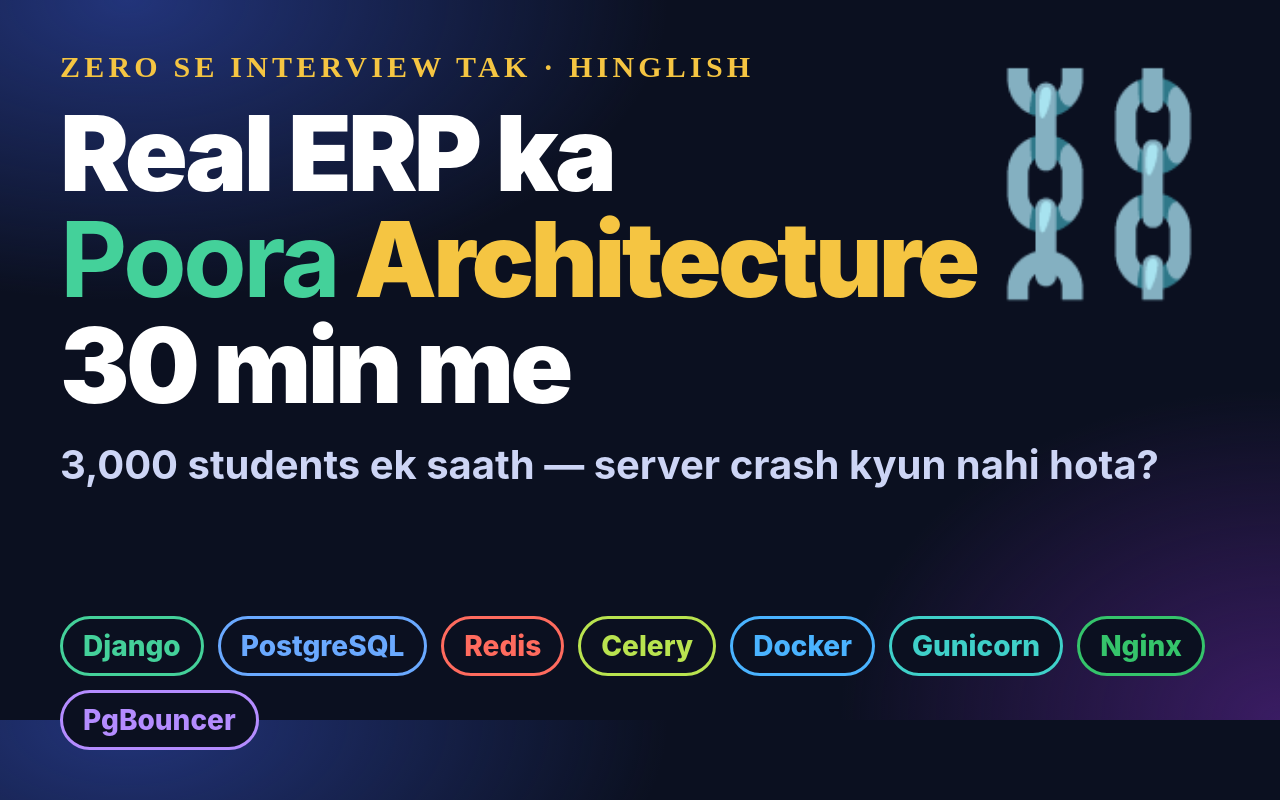
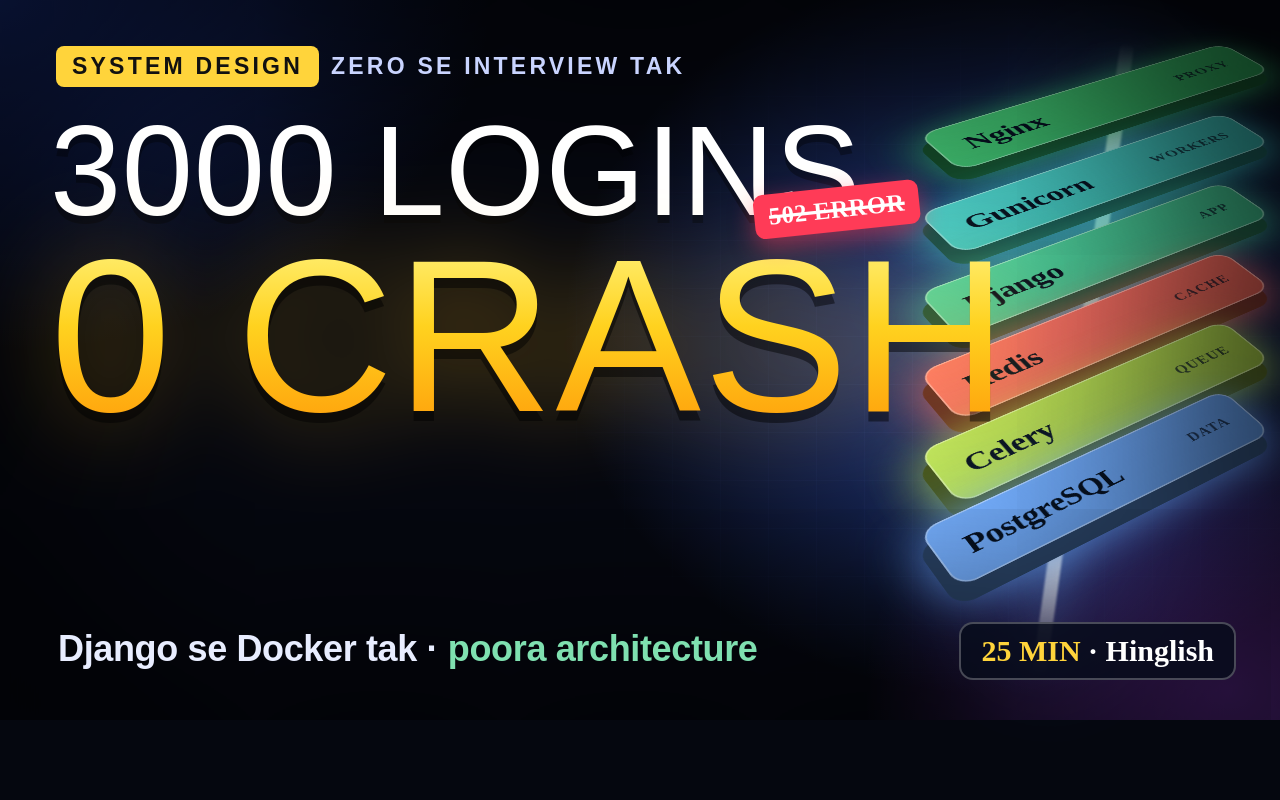
Before and after one commit to Chaudhary-IIT/architecture, a website: page video/build/thumb.html in a window 1280 px wide. Drawn offline with Linux system fonts and the light colour scheme; a web font is replaced by a local one.

Commit message:
New thumbnail
Co-Authored-By: Claude Fable 5.2 <noreply@anthropic.com>
Claude-Session: https://claude.ai/code/session_0133eXqLsSraEV1dtyTjtboL

```diff
--- a/video/build/thumb.html
+++ b/video/build/thumb.html
@@ -1,13 +1,57 @@
-<!doctype html><meta charset="utf-8"><style>
-body{margin:0;width:1280px;height:720px;overflow:hidden;font-family:Inter,sans-serif;color:#fff;background:radial-gradient(900px 500px at 10% 0%,#22347a,transparent 60%),radial-gradient(800px 600px at 100% 100%,#3a1c63,transparent 55%),#0b1020}
-.k{position:absolute;left:60px;top:50px;font:800 30px 'JetBrains Mono';letter-spacing:.14em;color:#f5c542}
-h1{position:absolute;left:60px;top:100px;margin:0;font-size:104px;line-height:1.02;font-weight:900;letter-spacing:-.035em}
-h1 b{color:#44d19a}h1 i{font-style:normal;color:#f5c542}
-.s{position:absolute;left:60px;top:440px;font-size:40px;font-weight:700;color:#cdd5f5}
-.r{position:absolute;left:60px;bottom:50px;display:flex;gap:14px;flex-wrap:wrap;width:1160px}
-.r span{font:800 28px Inter;padding:10px 20px;border-radius:99px;border:3px solid var(--c);color:var(--c);background:#0b1020}
-.e{position:absolute;right:50px;top:60px;font-size:210px;font-family:'Noto Color Emoji'}
-</style><div class="k">ZERO SE INTERVIEW TAK · HINGLISH</div>
-<h1>Real ERP ka<br><b>Poora</b> <i>Architecture</i><br>30 min me</h1>
-<div class="s">3,000 students ek saath — server crash kyun nahi hota?</div><div class="e">⛓️</div>
-<div class="r"><span style="--c:#44d19a">Django</span><span style="--c:#6aa9ff">PostgreSQL</span><span style="--c:#ff6b5e">Redis</span><span style="--c:#b9e34f">Celery</span><span style="--c:#4ab3ff">Docker</span><span style="--c:#3fd0c9">Gunicorn</span><span style="--c:#35c46b">Nginx</span><span style="--c:#b48cff">PgBouncer</span></div>
+<!doctype html><meta charset="utf-8">
+<style>
+@font-face { font-family: Anton; src: url(https://cdn.jsdelivr.net/npm/@fontsource/anton/files/anton-latin-400-normal.woff2); }
+@font-face { font-family: Sora; font-weight: 100 800; src: url(https://cdn.jsdelivr.net/npm/@fontsource-variable/sora/files/sora-latin-wght-normal.woff2); }
+* { box-sizing: border-box; margin: 0; }
+body { width: 1280px; height: 720px; overflow: hidden; background: #05070f; font-family: Sora, sans-serif; color: #fff; position: relative; }
+.bg { position: absolute; inset: 0;
+  background:
+    radial-gradient(620px 520px at 78% 46%, rgba(64, 110, 255, .55), transparent 70%),
+    radial-gradient(520px 420px at 96% 96%, rgba(170, 70, 255, .45), transparent 70%),
+    radial-gradient(700px 500px at 0% 0%, rgba(20, 40, 110, .9), transparent 70%),
+    #05070f; }
+.grid { position: absolute; inset: 0; opacity: .5;
+  background-image: linear-gradient(rgba(120, 150, 255, .10) 1px, transparent 1px), linear-gradient(90deg, rgba(120, 150, 255, .10) 1px, transparent 1px);
+  background-size: 48px 48px; mask-image: radial-gradient(700px 520px at 78% 50%, #000, transparent 75%); }
+.vig { position: absolute; inset: 0; box-shadow: inset 0 0 220px 60px rgba(0, 0, 0, .75); }
+.tag { position: absolute; left: 56px; top: 46px; display: flex; gap: 12px; align-items: center; font-weight: 700; font-size: 23px; letter-spacing: .14em; }
+.tag b { background: #ffd43b; color: #111; padding: 7px 16px; border-radius: 8px; font-weight: 800; }
+.tag span { color: #c9d4ff; }
+h1 { position: absolute; left: 50px; top: 112px; font-family: Anton, sans-serif; font-weight: 400; line-height: .92; text-transform: uppercase; }
+h1 .a { display: block; font-size: 128px; letter-spacing: .005em; color: #fff; text-shadow: 0 8px 0 rgba(0, 0, 0, .35); }
+h1 .b { display: block; font-size: 218px; letter-spacing: .01em; margin-top: 6px;
+  background: linear-gradient(180deg, #fff27a 0%, #ffd21f 45%, #ff9d0a 100%); -webkit-background-clip: text; background-clip: text; color: transparent;
+  filter: drop-shadow(0 10px 0 rgba(0, 0, 0, .45)) drop-shadow(0 0 46px rgba(255, 190, 30, .45)); }
+.sub { position: absolute; left: 58px; bottom: 50px; font-size: 36px; font-weight: 700; color: #e8edff; letter-spacing: -.01em; }
+.sub i { font-style: normal; color: #7fe0b0; }
+
+/* layered stack */
+.stack { position: absolute; right: -8px; top: 60px; width: 430px; height: 540px; perspective: 1400px; transform: scale(.86); transform-origin: top right; }
+.pl { position: absolute; left: 0; width: 430px; height: 96px; border-radius: 22px; transform: rotateX(54deg) rotateZ(-34deg); transform-origin: center;
+  background: linear-gradient(135deg, color-mix(in srgb, var(--c) 92%, #fff), color-mix(in srgb, var(--c) 70%, #000));
+  box-shadow: 0 0 0 2px rgba(255, 255, 255, .35) inset, -14px 22px 0 color-mix(in srgb, var(--c) 38%, #000), -14px 22px 60px color-mix(in srgb, var(--c) 70%, transparent), 0 0 80px color-mix(in srgb, var(--c) 45%, transparent);
+  display: flex; align-items: center; padding-left: 34px; font: 800 40px Sora; color: #06101f; letter-spacing: -.01em; }
+.pl small { margin-left: auto; margin-right: 30px; font: 700 20px Sora; opacity: .7; letter-spacing: .08em; }
+.bolt { position: absolute; right: 190px; top: 40px; width: 14px; height: 640px; border-radius: 10px; transform: rotate(8deg);
+  background: linear-gradient(180deg, transparent, #fff 18%, #9fd0ff 50%, #fff 82%, transparent); filter: blur(1px) drop-shadow(0 0 22px #6aa9ff) drop-shadow(0 0 60px #6aa9ff); opacity: .9; }
+.x { position: absolute; left: 752px; top: 196px; transform: rotate(-6deg) scale(.82); transform-origin: left top; z-index: 5; font: 900 30px Sora; padding: 10px 18px; border-radius: 12px; background: #ff3b57; color: #fff; box-shadow: 0 10px 30px rgba(255, 59, 87, .5); letter-spacing: .02em; }
+.x s { text-decoration-thickness: 4px; }
+.dur { position: absolute; right: 44px; bottom: 40px; font: 800 30px Sora; background: rgba(8, 12, 28, .85); border: 2px solid rgba(255, 255, 255, .25); padding: 10px 20px; border-radius: 14px; }
+.dur b { color: #ffd43b; }
+</style>
+<div class="bg"></div><div class="grid"></div>
+<div class="bolt"></div>
+<div class="stack">
+  <div class="pl" style="top:0;--c:#35c46b">Nginx<small>PROXY</small></div>
+  <div class="pl" style="top:88px;--c:#3fd0c9">Gunicorn<small>WORKERS</small></div>
+  <div class="pl" style="top:176px;--c:#44d19a">Django<small>APP</small></div>
+  <div class="pl" style="top:264px;--c:#ff6b5e">Redis<small>CACHE</small></div>
+  <div class="pl" style="top:352px;--c:#b9e34f">Celery<small>QUEUE</small></div>
+  <div class="pl" style="top:440px;--c:#6aa9ff">PostgreSQL<small>DATA</small></div>
+</div>
+<div class="vig"></div>
+<div class="tag"><b>SYSTEM DESIGN</b><span>ZERO SE INTERVIEW TAK</span></div>
+<h1><span class="a">3000 Logins</span><span class="b">0 Crash</span></h1>
+<div class="sub">Django se Docker tak · <i>poora architecture</i></div>
+<div class="x"><s>502 ERROR</s></div>
+<div class="dur"><b>25 MIN</b> · Hinglish</div>
```
Also changed, not shown: thumbnail.png.
